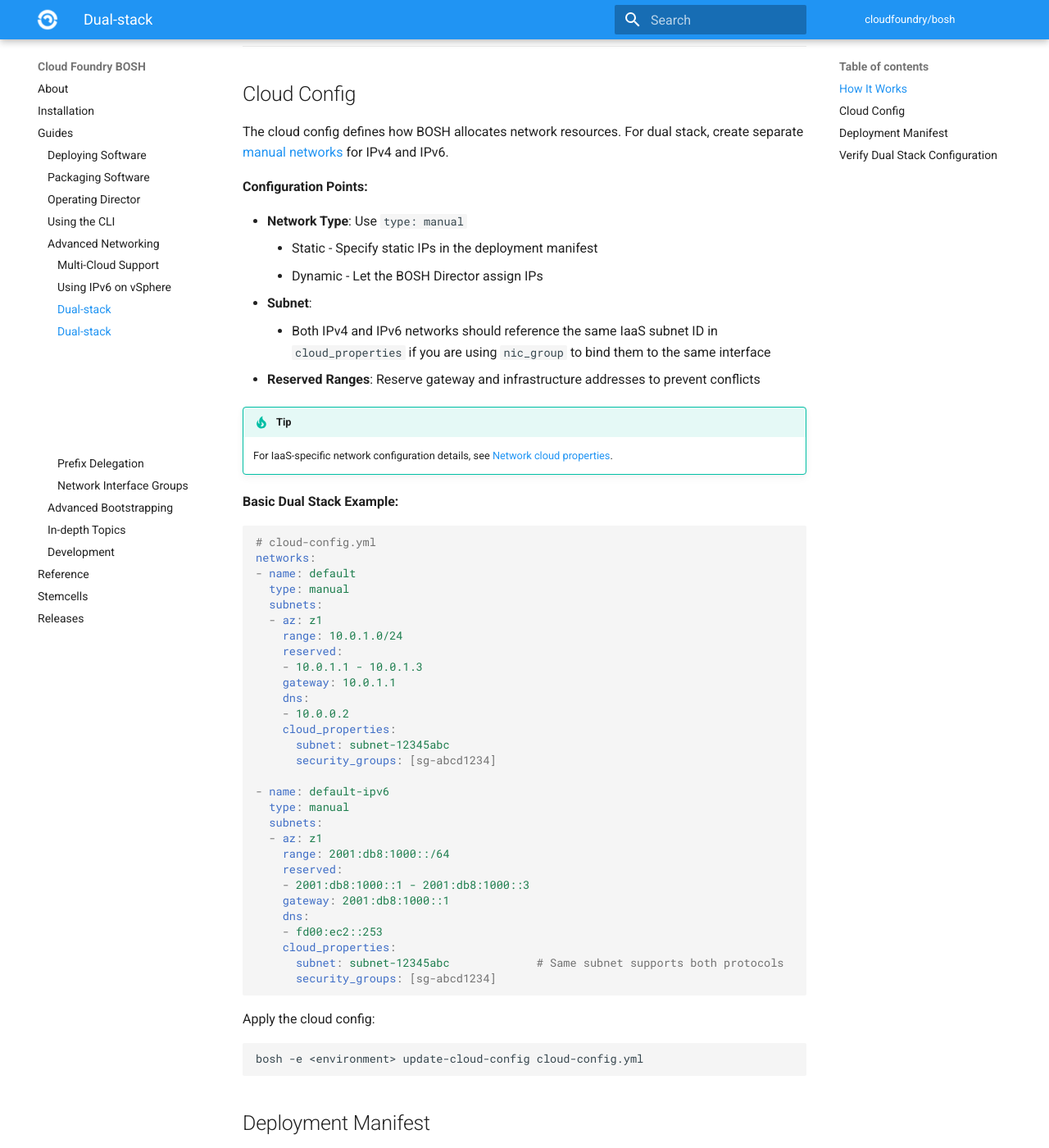
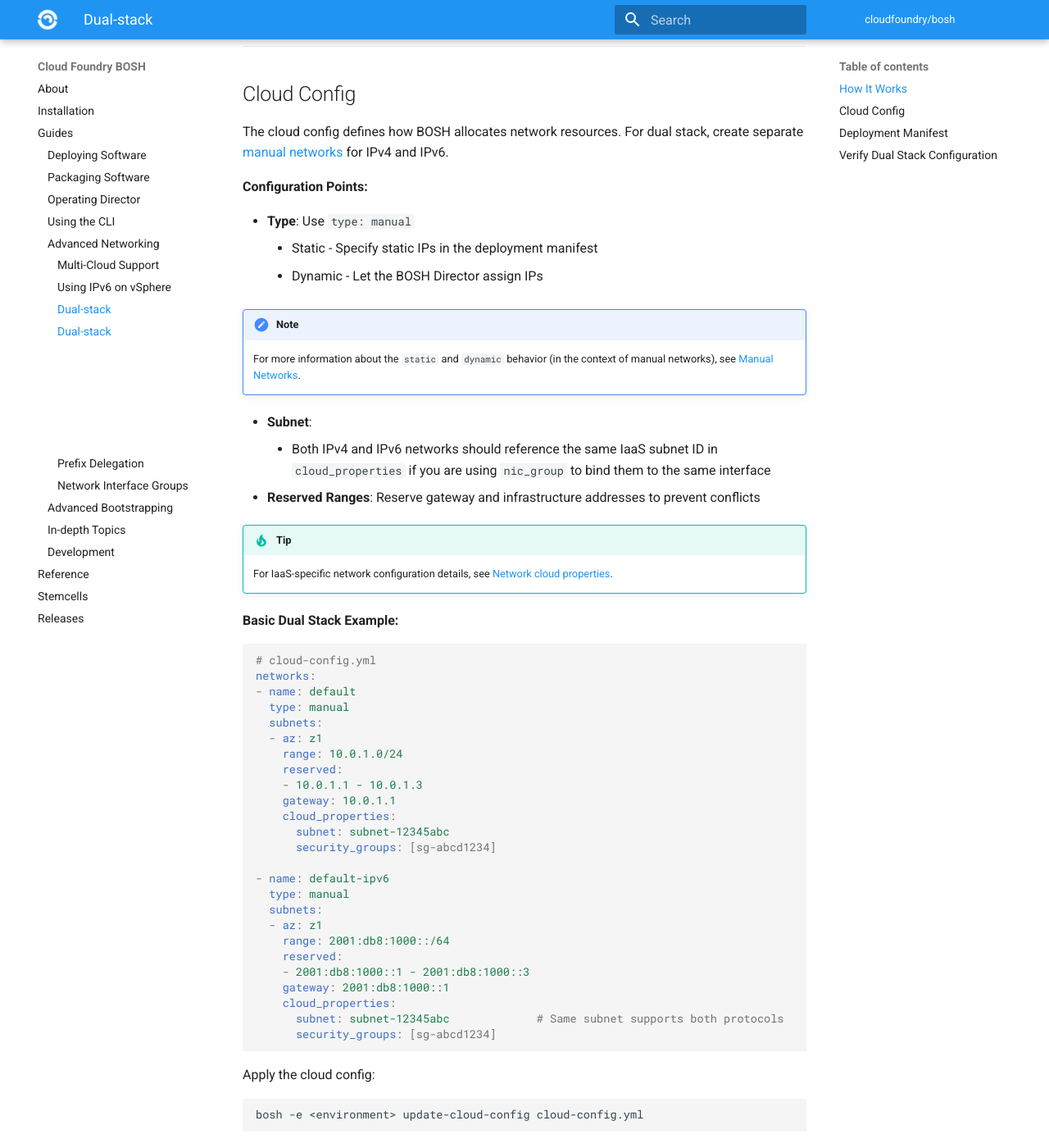
Before and after one commit to cloudfoundry/docs-bosh, an MkDocs documentation site: the page built from content/dual-stack-networks.md, in a window 1280 px wide and 1400 px high, scrolled down 507 px. Shown: the whole window at 82% size. Built offline with MkDocs 1.6.1 and Material for MkDocs 9.7.7, drawn with Linux system fonts in a browser that asks for light colours; old or Windows-style settings are respelled for this version of MkDocs; some of the changed text lies outside the part shown.

Commit message:
Address review comments
- Removed static ips from the configuration examples
- Added a note pointing to the detailed explanation of static and dynamic

````diff
--- a/content/dual-stack-networks.md
+++ b/content/dual-stack-networks.md
@@ -19,9 +19,13 @@ The cloud config defines how BOSH allocates network resources. For dual stack, c
 
 **Configuration Points:**
 
-- **Network Type**: Use `type: manual`
+- **Type**: Use `type: manual`
     - Static - Specify static IPs in the deployment manifest
     - Dynamic - Let the BOSH Director assign IPs
+
+!!! Note
+    For more information about the `static` and `dynamic` behavior (in the context of manual networks), see [Manual Networks](networks.md#manual).
+
 - **Subnet**:
     - Both IPv4 and IPv6 networks should reference the same IaaS subnet ID in `cloud_properties` if you are using `nic_group` to bind them to the same interface
 - **Reserved Ranges**: Reserve gateway and infrastructure addresses to prevent conflicts
@@ -42,8 +46,6 @@ networks:
     reserved:
     - 10.0.1.1 - 10.0.1.3
     gateway: 10.0.1.1
-    dns:
-    - 10.0.0.2
     cloud_properties:
       subnet: subnet-12345abc
       security_groups: [sg-abcd1234]
@@ -56,8 +58,6 @@ networks:
     reserved:
     - 2001:db8:1000::1 - 2001:db8:1000::3
     gateway: 2001:db8:1000::1
-    dns:
-    - fd00:ec2::253
     cloud_properties:
       subnet: subnet-12345abc             # Same subnet supports both protocols
       security_groups: [sg-abcd1234]
@@ -88,12 +87,8 @@ The deployment manifest specifies which networks each instance group uses. For d
 networks:
 - name: default
   default: [dns, gateway]
-  static_ips:
-  - 10.0.1.15
   nic_group: 1                # Bind to same interface
 - name: default-ipv6
-  static_ips:
-  - 2001:db8:1000::15
   nic_group: 1                # Bind to same interface
 ...
 ```
````
Also changed, not shown: other parts of content/dual-stack-networks.md (+0 -1 lines), content/prefix-delegation-networks.md (+0 -2 lines).
